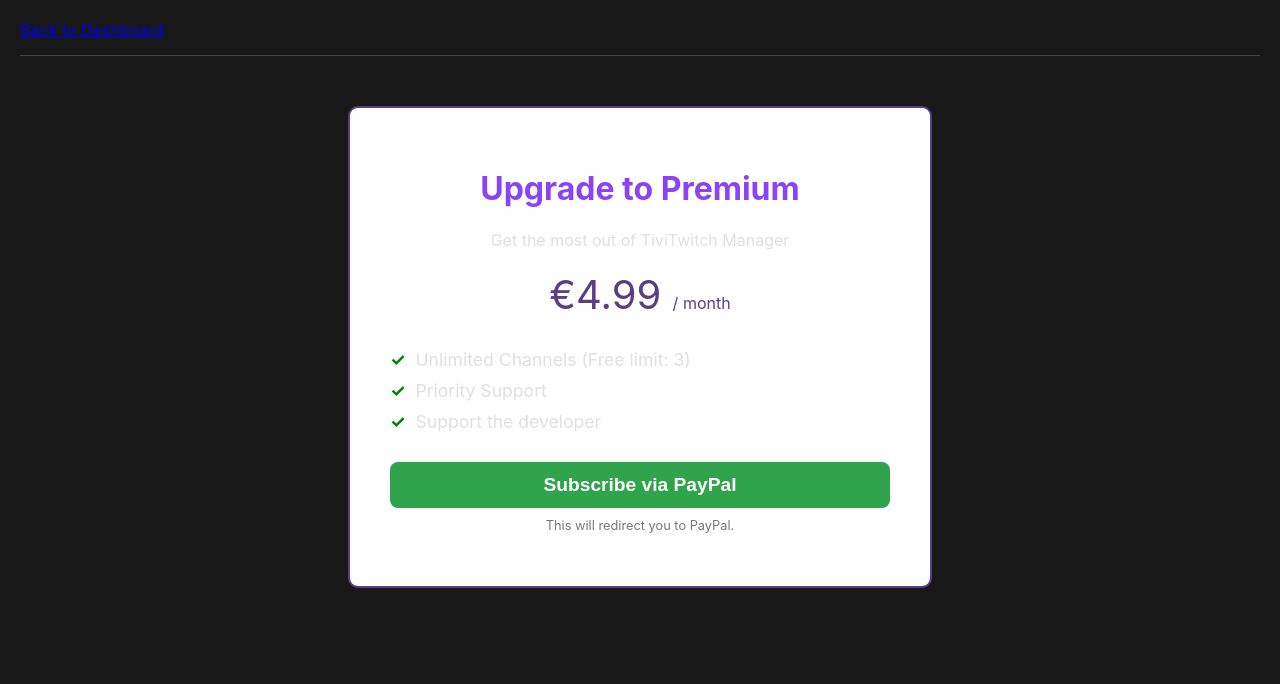
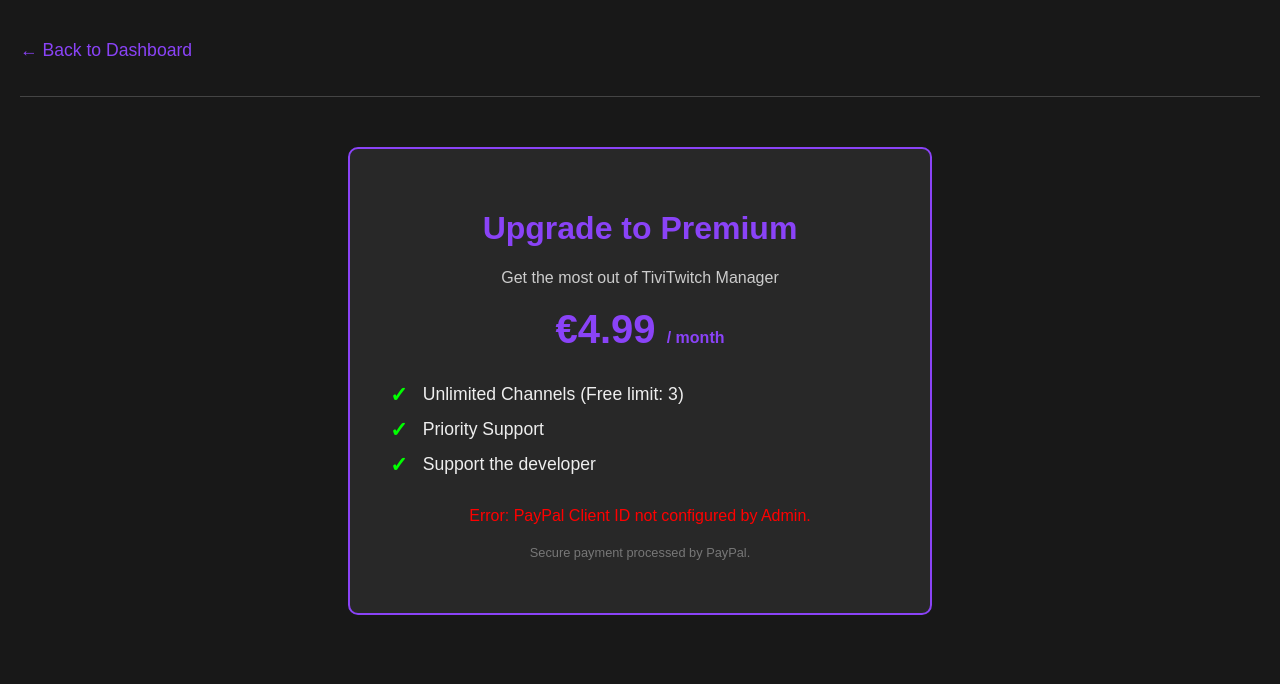
Before and after one commit to eikeja/tivitwitch-manager, a Flask app: page /premium in a window 1280 px wide. Shown: the top 684 px of the page. Run offline with Flask 3, Linux system fonts and the light colour scheme; the visitor is signed in with stand-in values (Sample User, id 1); data comes from the database, SQL or seed files in the repository.

Commit message:
feat: Add premium subscription page with PayPal integration and an admin dashboard for user and global settings management.

```diff
--- a/templates/premium.html
+++ b/templates/premium.html
@@ -6,20 +6,32 @@
     <title>Upgrade to Premium</title>
     <link rel="stylesheet" href="{{ url_for('static', filename='style.css') }}">
     <style>
+        body {
+            background-color: var(--bg-dark-primary, #1a1a1a);
+            color: var(--text-primary, #ffffff);
+            font-family: sans-serif;
+        }
+
         .pricing-box {
             text-align: center;
-            border: 2px solid #5a3e85;
+            border: 2px solid var(--accent-purple, #9147ff);
             padding: 40px;
             border-radius: 10px;
-            background: #fff;
+            background: var(--bg-dark-secondary, #262626);
             max-width: 500px;
             margin: 50px auto;
+            color: #ffffff;
         }
 
         .price {
             font-size: 2.5em;
-            color: #5a3e85;
+            color: var(--accent-purple, #9147ff);
             margin: 20px 0;
+            font-weight: bold;
+        }
+
+        .subtitle {
+            color: #ccc;
         }
 
         .features {
@@ -27,26 +39,43 @@
             padding: 0;
             text-align: left;
             margin: 30px 0;
+            color: #eee;
         }
 
         .features li {
             margin: 10px 0;
             font-size: 1.1em;
+            display: flex;
+            align-items: center;
         }
 
         .features li::before {
             content: "✓";
-            color: green;
-            margin-right: 10px;
+            color: #00ff00;
+            margin-right: 15px;
             font-weight: bold;
+            font-size: 1.2em;
+        }
+
+        .back-link {
+            color: var(--accent-purple, #9147ff);
+            text-decoration: none;
+            font-size: 1.1em;
+            display: inline-block;
+            margin-bottom: 20px;
+        }
+
+        .back-link:hover {
+            color: #bf94ff;
+            text-decoration: underline;
         }
     </style>
 </head>
 
 <body>
     <div class="container">
-        <div class="header">
-            <a href="{{ url_for('views.index') }}">Back to Dashboard</a>
+        <div class="header" style="text-align: center; padding-top: 20px;">
+            <a href="{{ url_for('views.index') }}" class="back-link">← Back to Dashboard</a>
         </div>
 
         <div class="pricing-box">
@@ -61,28 +90,49 @@
                 <li>Support the developer</li>
             </ul>
 
-            <!-- PayPal Button Placeholder -->
-            <form action="https://www.paypal.com/cgi-bin/webscr" method="post" target="_top">
-                <input type="hidden" name="cmd" value="_xclick-subscriptions">
-                <input type="hidden" name="business" value="your-paypal-email@example.com">
-                <!-- Replace with dynamic setting if needed -->
-                <input type="hidden" name="lc" value="US">
-                <input type="hidden" name="item_name" value="TiviTwitch Premium">
-                <input type="hidden" name="no_note" value="1">
-                <input type="hidden" name="src" value="1">
-                <input type="hidden" name="a3" value="4.99">
-                <input type="hidden" name="p3" value="1">
-                <input type="hidden" name="t3" value="M">
-                <input type="hidden" name="currency_code" value="EUR">
-                <input type="hidden" name="custom" value="{{ g.user['id'] }}">
-                <input type="hidden" name="notify_url" value="{{ url_for('views.paypal_webhook', _external=True) }}">
+            <!-- PayPal Button Container -->
+            <div id="paypal-button-container"></div>
 
-                <button type="submit" class="btn-green" style="width: 100%; font-size: 1.2em;">Subscribe via
-                    PayPal</button>
-            </form>
-            <p style="margin-top: 10px; font-size: 0.8em; color: #777;">This will redirect you to PayPal.</p>
+            {% if not settings.paypal_client_id %}
+            <p style="color: red; margin-top: 20px;">Error: PayPal Client ID not configured by Admin.</p>
+            {% endif %}
+
+            <p style="margin-top: 20px; font-size: 0.8em; color: #777;">Secure payment processed by PayPal.</p>
         </div>
     </div>
+
+    <!-- PayPal SDK -->
+    {% if settings.paypal_client_id %}
+    <script src="https://www.paypal.com/sdk/js?client-id={{ settings.paypal_client_id }}&vault=true&intent=subscription"
+        data-sdk-integration-source="button-factory"></script>
+    <script>
+        const PLAN_ID = "{{ settings.paypal_plan_id }}"; // Admin must configure this!
+        const USER_ID = "{{ g.user['id'] }}";
+
+        if (PLAN_ID) {
+            paypal.Buttons({
+                style: {
+                    shape: 'rect',
+                    color: 'gold',
+                    layout: 'vertical',
+                    label: 'subscribe'
+                },
+                createSubscription: function (data, actions) {
+                    return actions.subscription.create({
+                        'plan_id': PLAN_ID,
+                        'custom_id': USER_ID // Pass user ID to webhook
+                    });
+                },
+                onApprove: function (data, actions) {
+                    alert('Subscription successful! You will be upgraded shortly.');
+                    window.location.href = "{{ url_for('views.index') }}";
+                }
+            }).render('#paypal-button-container');
+        } else {
+            document.getElementById('paypal-button-container').innerHTML = '<p style="color:orange">PayPal Plan ID missing in settings.</p>';
+        }
+    </script>
+    {% endif %}
 </body>
 
 </html>
--- a/views.py
+++ b/views.py
@@ -16,7 +16,9 @@ def index():
 
 @bp.route('/premium')
 def premium_page():
-    return render_template('premium.html')
+    conn = get_db()
+    settings = get_all_settings()
+    return render_template('premium.html', settings=settings)
 
 @bp.route('/admin')
 def admin_dashboard():
```
Also changed, not shown: templates/admin.html (+9 -2 lines).
